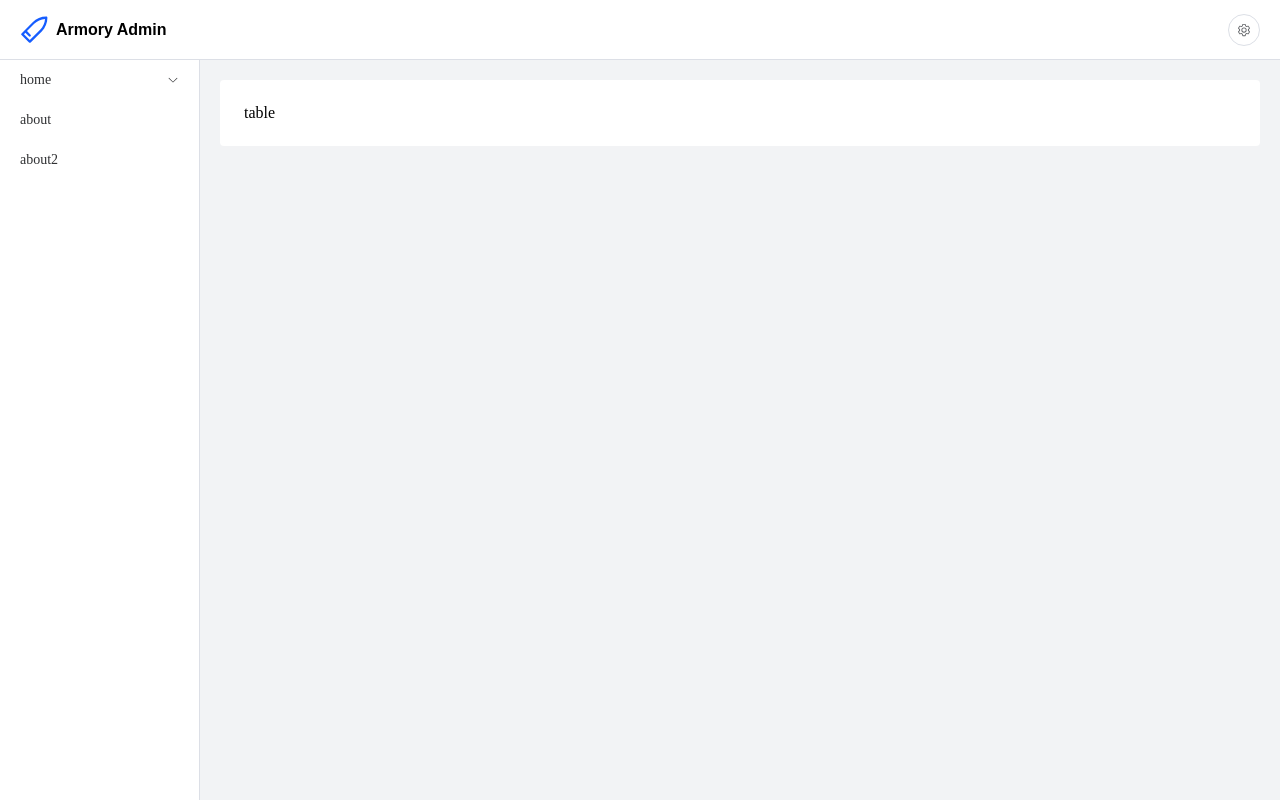
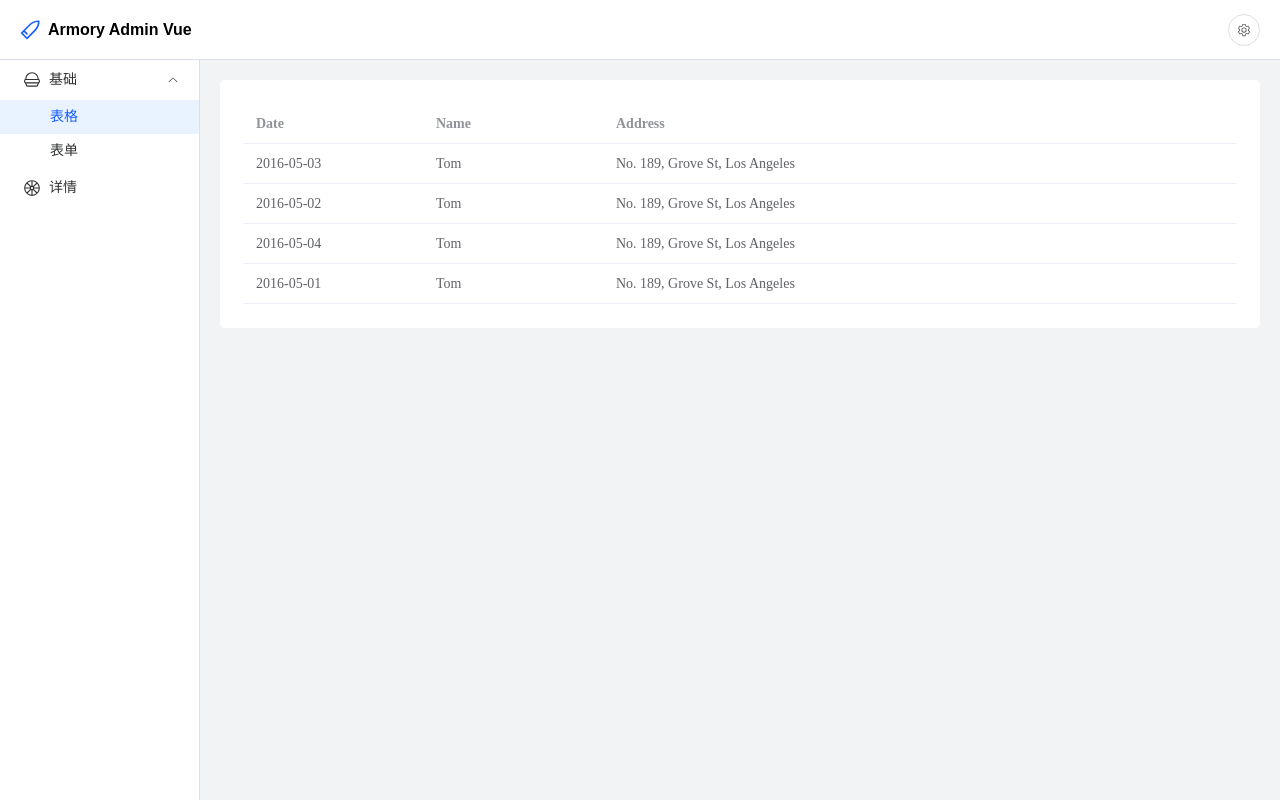
Before and after one commit to mewcoder/vue-armory-admin, a Vue app: page /table in a window 1280 px wide. Built offline with nearby package versions, Linux system fonts and the light colour scheme.

Commit message:
feat: chang menu

```diff
--- a/src/components/page-header/index.vue
+++ b/src/components/page-header/index.vue
@@ -1,12 +1,12 @@
-<script setup>
+<script lang="ts" setup>
 import { Setting } from '@element-plus/icons-vue';
 </script>
 
 <template>
   <header class="ar-header">
     <el-space class="ar-header__left">
-      <img src="@/assets/logo.svg" width="28" />
-      <div>Armory Admin</div>
+      <img src="@/assets/logo.svg" width="20" />
+      <div>Armory Admin Vue</div>
     </el-space>
     <div class="ar-header__right">
       <el-button :icon="Setting" circle />
--- a/src/components/page-menu/index.tsx
+++ b/src/components/page-menu/index.tsx
@@ -1,26 +1,14 @@
-import { ElMenu, ElMenuItem, ElScrollbar, ElSubMenu } from 'element-plus';
-import { defineComponent } from 'vue';
-
-const list = [
-  {
-    path: '/',
-    title: 'home',
-    children: [
-      {
-        path: 'child',
-        title: 'child'
-      }
-    ]
-  },
-  {
-    path: '/about',
-    title: 'about'
-  },
-  {
-    path: '/about2',
-    title: 'about2'
-  }
-];
+import {
+  ElMenu,
+  ElMenuItem,
+  ElScrollbar,
+  ElSubMenu,
+  ElIcon
+} from 'element-plus';
+import { Menu } from '@element-plus/icons-vue';
+import { defineComponent, resolveComponent, h } from 'vue';
+import { useRoute } from 'vue-router';
+import menuList from '@/router/menu.config';
 
 const MenuItem = defineComponent({
   props: {
@@ -28,19 +16,36 @@ const MenuItem = defineComponent({
     default: () => []
   },
   setup(props) {
+    console.log(props.data);
     return () =>
       (props.data as any).map((item: any) => {
         const slots = {
-          title: () => item.title
+          title: () => {
+            const Comp = item.icon;
+            return (
+              <span style={{ display: 'flex', alignItems: 'center' }}>
+                {item.icon ? (
+                  <ElIcon>
+                    <Comp />
+                  </ElIcon>
+                ) : (
+                  <span style={{ width: '10px' }}></span>
+                )}
+                {item.title}
+              </span>
+            );
+          }
         };
         if (item?.children?.length) {
           return (
-            <ElSubMenu index={item.path} v-slots={slots}>
+            <ElSubMenu index={item.title} key={item.title} v-slots={slots}>
               <MenuItem data={item.children} />
             </ElSubMenu>
           );
         } else {
-          return <ElMenuItem index={item.path} v-slots={slots} />;
+          return (
+            <ElMenuItem index={item.path} key={item.path} v-slots={slots} />
+          );
         }
       });
   }
@@ -49,10 +54,11 @@ const MenuItem = defineComponent({
 export default defineComponent({
   name: 'PageMenu',
   setup() {
+    const route = useRoute();
     return () => (
       <ElScrollbar>
-        <ElMenu>
-          <MenuItem data={list} />
+        <ElMenu router defaultActive={route.path}>
+          <MenuItem data={menuList} />
         </ElMenu>
       </ElScrollbar>
     );
--- a/src/router/index.ts
+++ b/src/router/index.ts
@@ -18,6 +18,11 @@ const router = createRouter({
       path: '/table',
       name: 'table',
       component: () => import('../views/table/index.vue')
+    },
+    {
+      path: '/form',
+      name: 'form',
+      component: () => import('../views/form/index.vue')
     }
   ]
 });
--- /dev/null
+++ b/src/router/menu.config.ts
@@ -0,0 +1,22 @@
+import { Burger, Orange } from '@element-plus/icons-vue';
+export default [
+  {
+    title: '基础',
+    icon: Burger,
+    children: [
+      {
+        title: '表格',
+        path: '/table'
+      },
+      {
+        title: '表单',
+        path: '/form'
+      }
+    ]
+  },
+  {
+    title: '详情',
+    path: '/about',
+    icon: Orange
+  }
+];
--- a/src/views/HomeView.vue
+++ /dev/null
@@ -1,85 +0,0 @@
-<template>
-  <el-form :model="form" label-width="120px">
-    <el-form-item label="Activity name">
-      <el-input v-model="form.name" />
-    </el-form-item>
-    <el-form-item label="Activity zone">
-      <el-select v-model="form.region" placeholder="please select your zone">
-        <el-option label="Zone one" value="shanghai" />
-        <el-option label="Zone two" value="beijing" />
-      </el-select>
-    </el-form-item>
-    <el-form-item label="Activity time">
-      <el-col :span="11">
-        <el-date-picker
-          v-model="form.date1"
-          type="date"
-          placeholder="Pick a date"
-          style="width: 100%"
-        />
-      </el-col>
-      <el-col :span="2" class="text-center">
-        <span class="text-gray-500">-</span>
-      </el-col>
-      <el-col :span="11">
-        <el-time-picker
-          v-model="form.date2"
-          placeholder="Pick a time"
-          style="width: 100%"
-        />
-      </el-col>
-    </el-form-item>
-    <el-form-item label="Instant delivery">
-      <el-switch v-model="form.delivery" />
-    </el-form-item>
-    <el-form-item label="Activity type">
-      <el-checkbox-group v-model="form.type">
-        <el-checkbox label="Online activities" name="type" />
-        <el-checkbox label="Promotion activities" name="type" />
-        <el-checkbox label="Offline activities" name="type" />
-        <el-checkbox label="Simple brand exposure" name="type" />
-      </el-checkbox-group>
-    </el-form-item>
-    <el-form-item label="Resources">
-      <el-radio-group v-model="form.resource">
-        <el-radio label="Sponsor" />
-        <el-radio label="Venue" />
-      </el-radio-group>
-    </el-form-item>
-    <el-form-item label="Activity form">
-      <el-input v-model="form.desc" type="textarea" />
-    </el-form-item>
-    <el-form-item>
-      <el-button type="primary" @click="onSubmit">Create</el-button>
-      <el-button>Cancel</el-button>
-    </el-form-item>
-  </el-form>
-  <el-row class="mb-4">
-    <el-button>Default</el-button>
-    <el-button type="primary">Primary</el-button>
-    <el-button type="success">Success</el-button>
-    <el-button type="info">Info</el-button>
-    <el-button type="warning">Warning</el-button>
-    <el-button type="danger">Danger</el-button>
-  </el-row>
-</template>
-
-<script lang="ts" setup>
-import { reactive } from 'vue';
-
-// do not use same name with ref
-const form = reactive({
-  name: '',
-  region: '',
-  date1: '',
-  date2: '',
-  delivery: false,
-  type: [],
-  resource: '',
-  desc: ''
-});
-
-const onSubmit = () => {
-  console.log('submit!');
-};
-</script>
--- /dev/null
+++ b/src/views/form/index.vue
@@ -0,0 +1,89 @@
+<template>
+  <el-form :model="form" label-width="120px">
+    <el-form-item label="Activity name">
+      <el-input v-model="form.name" />
+    </el-form-item>
+    <el-form-item label="Activity zone">
+      <el-select v-model="form.region" placeholder="please select your zone">
+        <el-option label="Zone one" value="shanghai" />
+        <el-option label="Zone two" value="beijing" />
+      </el-select>
+    </el-form-item>
+    <el-form-item label="Activity time">
+      <el-col :span="11">
+        <el-date-picker
+          v-model="form.date1"
+          type="date"
+          placeholder="Pick a date"
+          style="width: 100%"
+        />
+      </el-col>
+      <el-col :span="2" class="text-center">
+        <span>-</span>
+      </el-col>
+      <el-col :span="11">
+        <el-time-picker
+          v-model="form.date2"
+          placeholder="Pick a time"
+          style="width: 100%"
+        />
+      </el-col>
+    </el-form-item>
+    <el-form-item label="Instant delivery">
+      <el-switch v-model="form.delivery" />
+    </el-form-item>
+    <el-form-item label="Activity type">
+      <el-checkbox-group v-model="form.type">
+        <el-checkbox label="Online activities" name="type" />
+        <el-checkbox label="Promotion activities" name="type" />
+        <el-checkbox label="Offline activities" name="type" />
+        <el-checkbox label="Simple brand exposure" name="type" />
+      </el-checkbox-group>
+    </el-form-item>
+    <el-form-item label="Resources">
+      <el-radio-group v-model="form.resource">
+        <el-radio label="Sponsor" />
+        <el-radio label="Venue" />
+      </el-radio-group>
+    </el-form-item>
+    <el-form-item label="Activity form">
+      <el-input v-model="form.desc" type="textarea" />
+    </el-form-item>
+    <el-form-item>
+      <el-button type="primary" @click="onSubmit">Create</el-button>
+      <el-button>Cancel</el-button>
+    </el-form-item>
+  </el-form>
+</template>
+
+<script lang="ts" setup>
+import { reactive } from 'vue';
+
+// do not use same name with ref
+const form = reactive({
+  name: '',
+  region: '',
+  date1: '',
+  date2: '',
+  delivery: false,
+  type: [],
+  resource: '',
+  desc: ''
+});
+
+const onSubmit = () => {
+  console.log('submit!');
+};
+</script>
+
+<script lang="ts">
+export default {
+  name: 'FormView'
+};
+</script>
+
+<style scoped>
+.text-center {
+  text-align: center;
+}
+</style>
--- a/src/views/table/index.vue
+++ b/src/views/table/index.vue
@@ -1,9 +1,35 @@
 <template>
-  <main>table</main>
+  <el-table :data="tableData" style="width: 100%">
+    <el-table-column prop="date" label="Date" width="180" />
+    <el-table-column prop="name" label="Name" width="180" />
+    <el-table-column prop="address" label="Address" />
+  </el-table>
 </template>
 
-<script setup lang="ts"></script>
-
+<script lang="ts" setup>
+const tableData = [
+  {
+    date: '2016-05-03',
+    name: 'Tom',
+    address: 'No. 189, Grove St, Los Angeles'
+  },
+  {
+    date: '2016-05-02',
+    name: 'Tom',
+    address: 'No. 189, Grove St, Los Angeles'
+  },
+  {
+    date: '2016-05-04',
+    name: 'Tom',
+    address: 'No. 189, Grove St, Los Angeles'
+  },
+  {
+    date: '2016-05-01',
+    name: 'Tom',
+    address: 'No. 189, Grove St, Los Angeles'
+  }
+];
+</script>
 <script lang="ts">
 export default {
   name: 'TableView'
```
